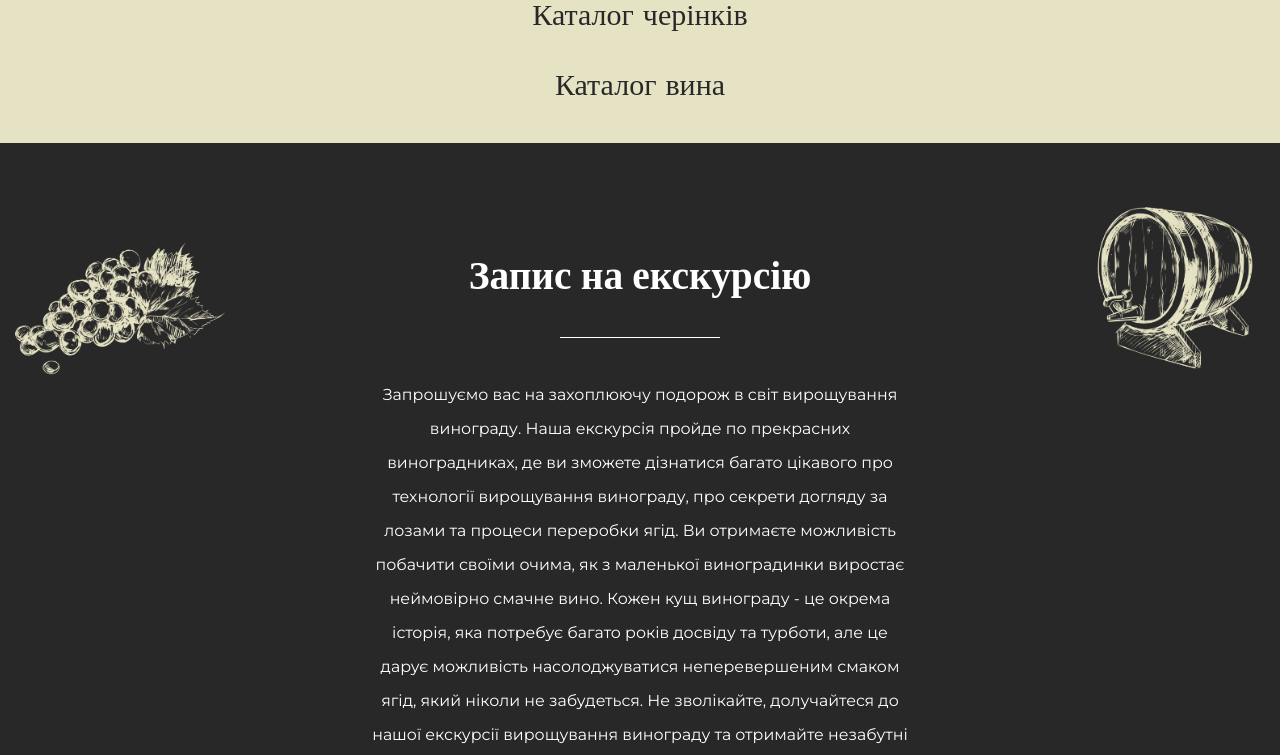
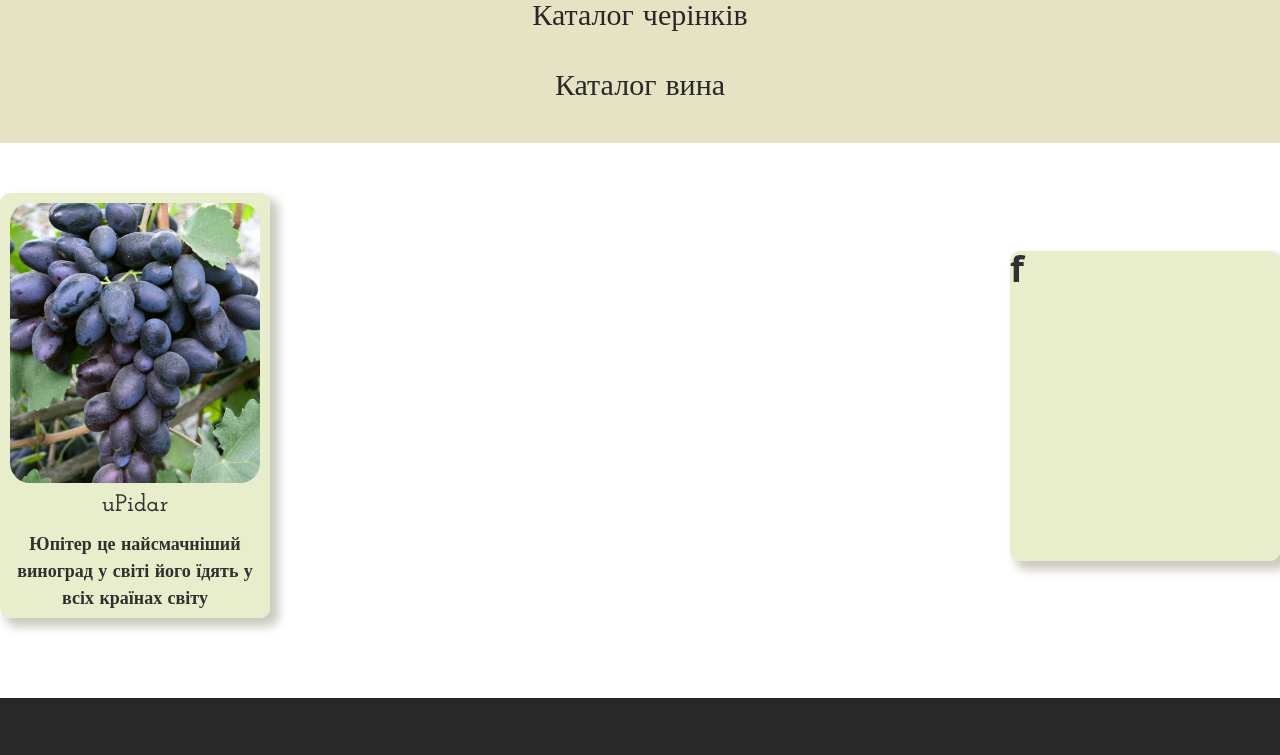
Before and after one commit to MazurVolodymyr/grape, a plain HTML site: page index.html in a window 1280 px wide. Shown: the part 3055-3810 px from the top of the page. Drawn offline with nearby package versions, Linux system fonts and the light colour scheme; a script that the page names is missing.

Commit message:
New feature with cards

```diff
--- a/css/style.css
+++ b/css/style.css
@@ -503,4 +503,102 @@ body.lock {
   text-align: center;
   padding-bottom: 40px;
 }
+
+/* TEST FEATURE */
+/* Test feature */
+.grapeSort-container{
+  display: flex;
+  justify-content: center;
+  align-items: center;
+  padding: 50px 0px;
+}
+.card-container{
+  font-family: 'Open Sans', sans serif;
+  font-size: 36px;
+  font-weight: bold;
+  display: flex;
+  flex-direction: row;
+  justify-content: space-between;
+  align-items: center;
+  width: 100%;
+  height: 100%;
+
+
+  border-radius: 10px;
+
+  perspective: 1400px;
+}
+
+.card {
+  position: relative;
+  height: 100%;
+  border-radius: 10px;
+  width: 30%;
+  transform-style: preserve-3d;
+  background-color: rgb(250, 248, 248);
+  max-width: 270px;
+  margin-bottom: 30px;
+  box-shadow: 7px 7px 10px 2px rgb(205, 203, 193);
+  border-radius: 10px;
+}
+.card p {
+  font-family: 'Josefin Slab';
+  padding: 5px;
+  text-align: center;
+  font-size: 18px;
+  line-height: 27px;
+}
+
+.front,
+.back
+{
+  display: flex;
+  flex-direction: column;
+  width: 100%;
+  height: 100%;
+
+  border-radius: 10px;
+
+  justify-content: center;
+  align-items: center;
+  backface-visibility: hidden;
+}
+
+.front
+{
+  color: #312f2f;
+  background: #e8edcb;
+}
+.front__title {
+  font-family: 'Josefin Slab';
+  text-align: center;
+  margin-bottom: 10px;
+  font-size: 24px;
+}
+
+.front__image {
+    width: 270px;
+    height: 300px;
+}
+
+.front__image img {
+    width: 100%;
+    height: 100%;
+    object-fit: cover;
+    object-position: center;
+    border-radius: 30px;
+    padding: 10px;
+}
+
+.back
+{
+  position: absolute;
+  top: 0;
+  left: 0;
+
+  transform: rotateY(180deg);
+
+  color: #0f1d28;
+  background: #dbdc9b;
+}
 /* ________________/section-five________________ */
--- a/index.html
+++ b/index.html
@@ -75,7 +75,13 @@
                     <div class="section-two__contain">
                         <h1 class="section-two__title">Від пагонів до пляшок - ми знаємо все про виноградництво.</h1>
                         <span class="section-two__line"></span>
-                        <p class="section-two__text">Олег Сергійович – виноградар з досвідом більше 10 років. Він присвятив своє життя розвитку та підвищенню якості винограду в Україні. Олег знає кожну лозу своїх виноградників як власні п'яти пальців, а його досвід дозволяє досягати врожаїв високої якості. Завдяки його старанням та вмінням, виноград Олега вважається одним з найкращих у регіоні. Він працює з любов'ю та пристрастю до своєї справи, завжди дбаючи про кожну деталь у процесі вирощування винограду. Якщо ви шукаєте справжнього експерта в галузі виноградництва, Олег Сергійович – саме те, що вам потрібно !</p>
+                        <p class="section-two__text">Олег Сергійович – виноградар з досвідом більше 10 років. Він
+                            присвятив своє життя розвитку та підвищенню якості винограду в Україні. Олег знає кожну лозу
+                            своїх виноградників як власні п'яти пальців, а його досвід дозволяє досягати врожаїв високої
+                            якості. Завдяки його старанням та вмінням, виноград Олега вважається одним з найкращих у
+                            регіоні. Він працює з любов'ю та пристрастю до своєї справи, завжди дбаючи про кожну деталь
+                            у процесі вирощування винограду. Якщо ви шукаєте справжнього експерта в галузі
+                            виноградництва, Олег Сергійович – саме те, що вам потрібно !</p>
                         <img src="img/glass-wine.png" alt="">
                     </div>
 
@@ -102,13 +108,15 @@
                     </header>
                     <div class="section-three__product product">
                         <h3 id="grape" class="product__title">Каталог винограду</h3>
-                        <div class="product__grape" >
+                        <div class="product__grape">
                             <div class="product__item">
                                 <div class="product__image">
-                                    <img src="img/grape/arkadiya.jpg"alt="">
+                                    <img src="img/grape/arkadiya.jpg" alt="">
                                 </div>
-                                <h3 class="product__item_title" >Аркадія</h3>
-                                <p>"Аркадія" - це сорт середньостиглий винограду з великими китицями, солодким смаком і гарною транспортабельністю. Має тривалий термін зберігання і досить високу стійкість до захворювань.</p>
+                                <h3 class="product__item_title">Аркадія</h3>
+                                <p>"Аркадія" - це сорт середньостиглий винограду з великими китицями, солодким смаком і
+                                    гарною транспортабельністю. Має тривалий термін зберігання і досить високу стійкість
+                                    до захворювань.</p>
                                 <button id="clickme">ckick me</button>
                             </div>
                             <div class="product__item">
@@ -116,7 +124,9 @@
                                     <img src="img/grape/Geliodor.jpg" alt="">
                                 </div>
                                 <h3 class="product__item_title">Геліодор</h3>
-                                <p>"Геліодор" - це сорт винограду з великими, жовтувато-зеленими ягодами, які мають товсту шкірку і хрусткий м'якуш. Має високу стійкість до захворювань і довгий термін зберігання.</p>
+                                <p>"Геліодор" - це сорт винограду з великими, жовтувато-зеленими ягодами, які мають
+                                    товсту шкірку і хрусткий м'якуш. Має високу стійкість до захворювань і довгий термін
+                                    зберігання.</p>
 
                             </div>
                             <div class="product__item">
@@ -124,14 +134,17 @@
                                     <img src="img/grape/Viktoriya.jpg" alt="">
                                 </div>
                                 <h3 class="product__item_title">Вікторія</h3>
-                                <p>"Вікторія" - це середньостиглий сорт винограду з великими, округлими, темно-синіми ягодами. Має солодкий смак і високу врожайність, а також довгий термін зберігання і високу стійкість до захворювань.</p>
+                                <p>"Вікторія" - це середньостиглий сорт винограду з великими, округлими, темно-синіми
+                                    ягодами. Має солодкий смак і високу врожайність, а також довгий термін зберігання і
+                                    високу стійкість до захворювань.</p>
                             </div>
                             <div class="product__item">
                                 <div class="product__image">
                                     <img src="img/grape/jupiter-1.jpg" alt="">
                                 </div>
                                 <h3 class="product__item_title">Юпітер</h3>
-                                <p>"Юпітер" - це сорт винограду з великими, червонувато-фіолетовими ягодами, міцною шкіркою і соковитим м'якушем. Має довгий термін зберігання і високу врожайність.</p>
+                                <p>"Юпітер" - це сорт винограду з великими, червонувато-фіолетовими ягодами, міцною
+                                    шкіркою і соковитим м'якушем. Має довгий термін зберігання і високу врожайність.</p>
 
                             </div>
                             <div class="product__item">
@@ -174,6 +187,40 @@
                     </div>
                 </div>
             </section>
+            <section class="grapeSort-container">
+                <div class="card-container">
+                    <div class="card">
+                        <div class="front">
+                            <div class="front__image">
+                                <img src="img/grape/velika.jpg" alt="">
+                            </div>
+                            <div class="front__title">
+                                uPidar
+                            </div>
+                            <div class="front__description">
+                                <p>Юпітер це найсмачніший виноград у світі його їдять у всіх країнах світу</p>
+                            </div>
+                        </div>
+                        <div class="back">
+                            <div class="back__description">
+                                <p>Юпітер це найсмачніший виноград у світі його їдять у всіх країнах світу. Lorem, ipsum.</p>
+                            </div>
+                            <div class="back__price">120 грн/кг</div>
+                        </div>
+                    </div>
+                    <div class="card">
+                        <div class="front">
+                            <div class="front__image">f</div>
+                            <div class="front__title"></div>
+                            <div class="front__description"></div>
+                        </div>
+                        <div class="back">
+                            <div class="back__description">b</div>
+                            <div class="back__price"></div>
+                        </div>
+                    </div>
+                </div>
+            </section>
             <section id=""></section>
 
 
@@ -183,11 +230,21 @@
                     <span class="section-two__line"></span>
                     <img class="record__imageL" src="img/form/image-removebg-preview.png" alt="">
                     <img class="record__imageR" src="img/form/image__1_-removebg-preview.png" alt="">
-                    <p class="record__text">Запрошуємо вас на захоплюючу подорож в світ вирощування винограду. Наша екскурсія пройде по прекрасних виноградниках, де ви зможете дізнатися багато цікавого про технології вирощування винограду, про секрети догляду за лозами та процеси переробки ягід. Ви отримаєте можливість побачити своїми очима, як з маленької виноградинки виростає неймовірно смачне вино. Кожен кущ винограду - це окрема історія, яка потребує багато років досвіду та турботи, але це дарує можливість насолоджуватися неперевершеним смаком ягід, який ніколи не забудеться. Не зволікайте, долучайтеся до нашої екскурсії вирощування винограду та отримайте незабутні враження від цього захоплюючого процесу!</p>
+                    <p class="record__text">Запрошуємо вас на захоплюючу подорож в світ вирощування винограду. Наша
+                        екскурсія пройде по прекрасних виноградниках, де ви зможете дізнатися багато цікавого про
+                        технології вирощування винограду, про секрети догляду за лозами та процеси переробки ягід. Ви
+                        отримаєте можливість побачити своїми очима, як з маленької виноградинки виростає неймовірно
+                        смачне вино. Кожен кущ винограду - це окрема історія, яка потребує багато років досвіду та
+                        турботи, але це дарує можливість насолоджуватися неперевершеним смаком ягід, який ніколи не
+                        забудеться. Не зволікайте, долучайтеся до нашої екскурсії вирощування винограду та отримайте
+                        незабутні враження від цього захоплюючого процесу!</p>
                 </div>
             </section>
             <p id="howToFindUs">Ми тут</p>
-            <iframe src="https://www.google.com/maps/embed?pb=!1m17!1m12!1m3!1d4171.275684421371!2d28.535593334255886!3d49.52103026529923!2m3!1f0!2f0!3f0!3m2!1i1024!2i768!4f13.1!3m2!1m1!2zNDnCsDMxJzE1LjciTiAyOMKwMzInMjEuMCJF!5e0!3m2!1suk!2sua!4v1682761424141!5m2!1suk!2sua" width="1300" height="300" style="border:0;" allowfullscreen="" loading="lazy" referrerpolicy="no-referrer-when-downgrade"></iframe>
+            <iframe
+                src="https://www.google.com/maps/embed?pb=!1m17!1m12!1m3!1d4171.275684421371!2d28.535593334255886!3d49.52103026529923!2m3!1f0!2f0!3f0!3m2!1i1024!2i768!4f13.1!3m2!1m1!2zNDnCsDMxJzE1LjciTiAyOMKwMzInMjEuMCJF!5e0!3m2!1suk!2sua!4v1682761424141!5m2!1suk!2sua"
+                width="1300" height="300" style="border:0;" allowfullscreen="" loading="lazy"
+                referrerpolicy="no-referrer-when-downgrade"></iframe>
         </main>
         <footer class="footer">
 
@@ -196,6 +253,7 @@
 
     <script src="https://unpkg.com/sweet-scroll/sweet-scroll.min.js"></script>
     <script src="js/script.js"></script>
+    <script src="https://cdnjs.cloudflare.com/ajax/libs/animejs/2.2.0/anime.js"></script>
 
 </body>
 
```
Also changed, not shown: js/script.js (+20 -19 lines).
